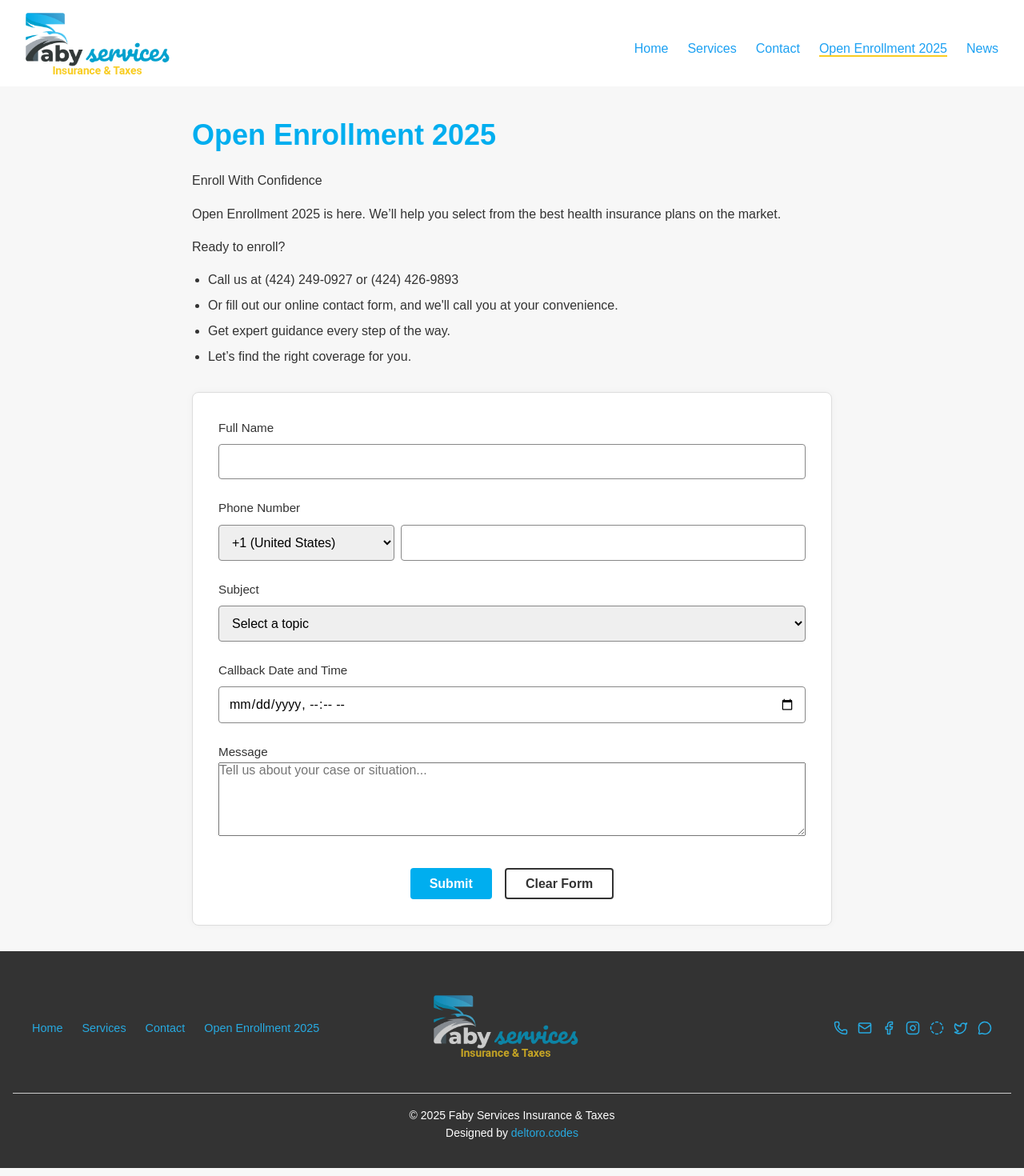
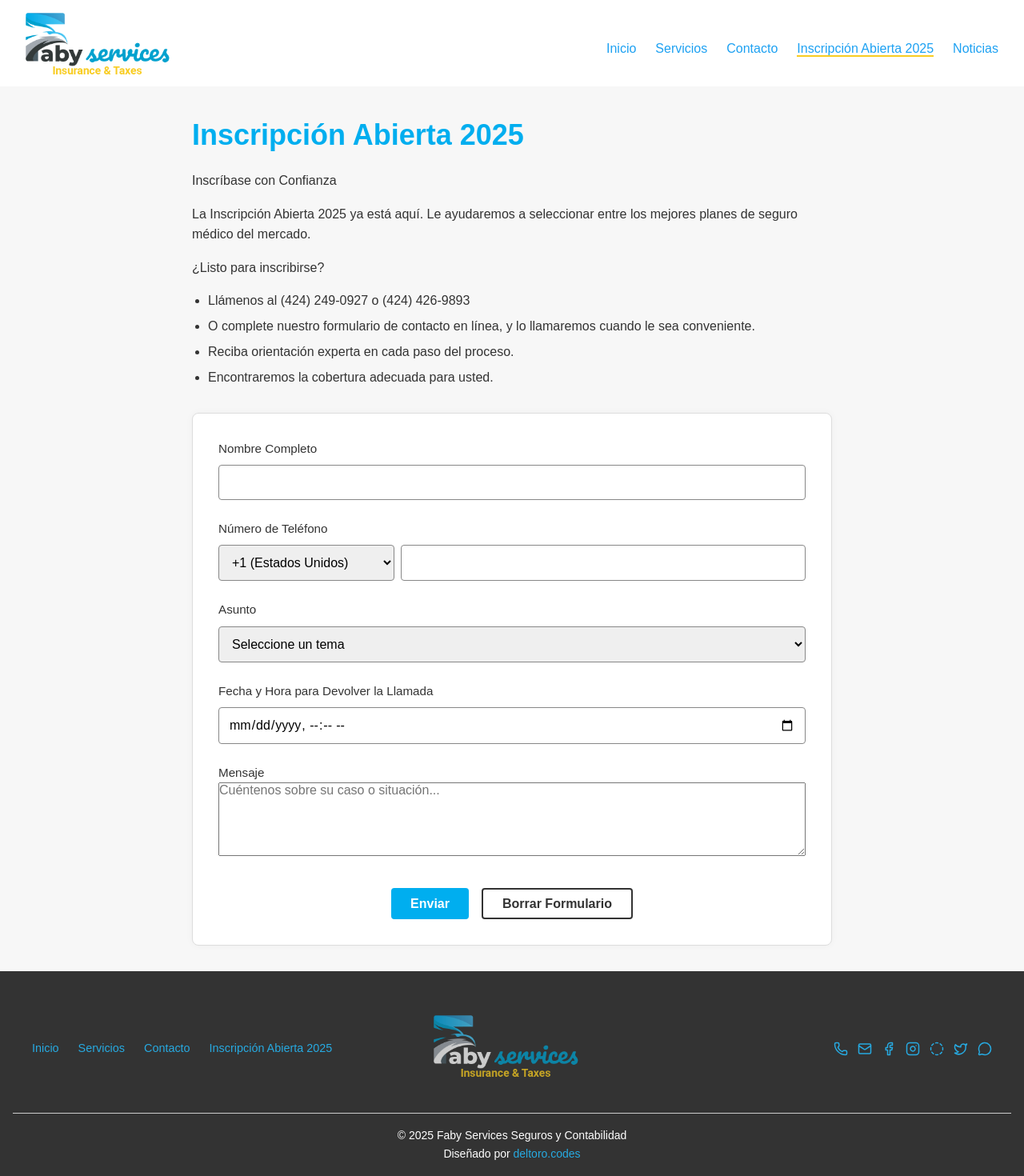
Before and after one commit to antonioedeltoro/faby-services, a React (Vite) app in the folder client/: page /open-enrollment in a window 1280 px wide. Shown: the top 1470 px of the page at 80% size. Built offline with nearby package versions, Linux system fonts and the light colour scheme; no server answers.

Commit message:
Translation

```diff
--- a/client/src/components/Footer.jsx
+++ b/client/src/components/Footer.jsx
@@ -26,11 +26,11 @@ export default function Footer() {
       <div className="footer__grid">
         {/* left */}
         <div className="footer__column footer__nav">
-          <NavLink to="/" onClick={scrollToTop}>Home</NavLink>
-          <NavLink to="/services" onClick={scrollToTop}>Services</NavLink>
-          <NavLink to="/contact" onClick={scrollToTop}>Contact</NavLink>
+          <NavLink to="/" onClick={scrollToTop}>Inicio</NavLink>
+          <NavLink to="/services" onClick={scrollToTop}>Servicios</NavLink>
+          <NavLink to="/contact" onClick={scrollToTop}>Contacto</NavLink>
           <NavLink to="/open-enrollment" onClick={scrollToTop}>
-            Open Enrollment {new Date().getFullYear()}
+            Inscripción Abierta {new Date().getFullYear()}
           </NavLink>
         </div>
 
@@ -39,7 +39,7 @@ export default function Footer() {
           <div className="admin-logo-link">
             <Link
               to={isAuthenticated ? "/admin/news" : "/admin/login"}
-              title="Admin access"
+              title="Acceso de administrador"
               onClick={scrollToTop}
             >
               <img src={logo} alt="Faby Services" className="footer-logo" />
@@ -50,11 +50,11 @@ export default function Footer() {
         {/* right */}
         <div className="footer__column">
           <div className="footer__social">
-            <a href="tel:+14242490927" aria-label="Call">
-              <Phone size={18} title="Call" />
+            <a href="tel:+14242490927" aria-label="Llamar">
+              <Phone size={18} title="Llamar" />
             </a>
-            <a href="mailto:fabymultiservicios@gmail.com" aria-label="Email">
-              <Mail size={18} title="Email" />
+            <a href="mailto:fabymultiservicios@gmail.com" aria-label="Correo electrónico">
+              <Mail size={18} title="Correo electrónico" />
             </a>
             <a href="https://www.facebook.com/fabyservicesCA" target="_blank" rel="noopener noreferrer" aria-label="Facebook">
               <Facebook size={18} />
@@ -79,9 +79,9 @@ export default function Footer() {
       <hr className="footer-divider" />
 
       <div className="footer__credits">
-        <p>© {new Date().getFullYear()} Faby Services Insurance & Taxes</p>
+        <p>© {new Date().getFullYear()} Faby Services Seguros y Contabilidad</p>
         <p>
-          Designed by{" "}
+          Diseñado por{" "}
           <a
             href="https://www.deltoro.codes"
             target="_blank"
--- a/client/src/components/Navbar.jsx
+++ b/client/src/components/Navbar.jsx
@@ -63,7 +63,7 @@ export default function Navbar() {
     <nav className={`navbar ${scrolled ? "scrolled" : ""} ${hidden ? "hidden" : ""}`}>
       <div className="navbar__logo">
         <Link to="/" onClick={closeMenu}>
-          <img src={logo} alt="Faby Services logo" className="logo-img" />
+          <img src={logo} alt="Logotipo de Faby Services" className="logo-img" />
         </Link>
       </div>
 
@@ -77,15 +77,15 @@ export default function Navbar() {
       </button>
 
       <ul ref={menuRef} className={`navbar__links ${isOpen ? "open" : ""}`}>
-        <li><NavLink to="/" end onClick={closeMenu}>Home</NavLink></li>
-        <li><NavLink to="/services" onClick={closeMenu}>Services</NavLink></li>
-        <li><NavLink to="/contact" onClick={closeMenu}>Contact</NavLink></li>
+        <li><NavLink to="/" end onClick={closeMenu}>Inicio</NavLink></li>
+        <li><NavLink to="/services" onClick={closeMenu}>Servicios</NavLink></li>
+        <li><NavLink to="/contact" onClick={closeMenu}>Contacto</NavLink></li>
         <li>
           <NavLink to="/open-enrollment" onClick={closeMenu}>
-            Open Enrollment {new Date().getFullYear()}
+            Inscripción Abierta {new Date().getFullYear()}
           </NavLink>
         </li>
-        <li><NavLink to="/news" onClick={closeMenu}>News</NavLink></li>
+        <li><NavLink to="/news" onClick={closeMenu}>Noticias</NavLink></li>
       </ul>
     </nav>
   );
--- a/client/src/pages/OpenEnrollment.jsx
+++ b/client/src/pages/OpenEnrollment.jsx
@@ -28,15 +28,15 @@ export default function OpenEnrollment() {
 
     const email = "fabymultiservicios@gmail.com";
     const mailSubject = encodeURIComponent(
-      `Open Enrollment Inquiry: ${subject}`
+      `Consulta de Inscripción Abierta: ${subject}`
     );
     const mailBody = encodeURIComponent(
-      `New Open Enrollment Submission:\n\n` +
-        `Name: ${name}\n` +
-        `Phone: ${countryCode} ${phone}\n` +
-        `Subject: ${subject}\n` +
-        `Call At: ${callAt}\n\n` +
-        `Message:\n${message}`
+      `Nueva solicitud de Inscripción Abierta:\n\n` +
+        `Nombre: ${name}\n` +
+        `Teléfono: ${countryCode} ${phone}\n` +
+        `Asunto: ${subject}\n` +
+        `Llamar el: ${callAt}\n\n` +
+        `Mensaje:\n${message}`
     );
 
     window.location.href = `mailto:${email}?subject=${mailSubject}&body=${mailBody}`;
@@ -49,33 +49,33 @@ export default function OpenEnrollment() {
   return (
     <div className="page-container open-enrollment-page">
       <Helmet>
-        <title>{`Open Enrollment ${currentYear} | Faby Services Insurance & Taxes`}</title>
+        <title>{`Inscripción Abierta ${currentYear} | Faby Services Seguros y Contabilidad`}</title>
       </Helmet>
 
       <section className="open-enrollment-section">
         <div className="enrollment-content">
-          <h1 className="heading-xl blue">{`Open Enrollment ${currentYear}`}</h1>
-          <p className="paragraph">Enroll With Confidence</p>
+          <h1 className="heading-xl blue">{`Inscripción Abierta ${currentYear}`}</h1>
+          <p className="paragraph">Inscríbase con Confianza</p>
           <p className="paragraph">
-            {`Open Enrollment ${currentYear} is here. We’ll help you select from the best health insurance plans on the market.`}
+            {`La Inscripción Abierta ${currentYear} ya está aquí. Le ayudaremos a seleccionar entre los mejores planes de seguro médico del mercado.`}
           </p>
-          <p className="paragraph">Ready to enroll?</p>
+          <p className="paragraph">¿Listo para inscribirse?</p>
 
           <ul className="enrollment-list">
-            <li>Call us at (424) 249-0927 or (424) 426-9893</li>
+            <li>Llámenos al (424) 249-0927 o (424) 426-9893</li>
             <li>
-              Or fill out our online contact form, and we'll call you at your
-              convenience.
+              O complete nuestro formulario de contacto en línea, y lo
+              llamaremos cuando le sea conveniente.
             </li>
-            <li>Get expert guidance every step of the way.</li>
-            <li>Let’s find the right coverage for you.</li>
+            <li>Reciba orientación experta en cada paso del proceso.</li>
+            <li>Encontraremos la cobertura adecuada para usted.</li>
           </ul>
 
           {/* ---------- Card wrapper ---------- */}
           <div className="card">
             <form className="enrollment-form" onSubmit={handleSubmit}>
               <label>
-                Full Name
+                Nombre Completo
                 <input
                   type="text"
                   name="name"
@@ -86,7 +86,7 @@ export default function OpenEnrollment() {
               </label>
 
               <label>
-                Phone Number
+                Número de Teléfono
                 <div className="phone-field">
                   <select
                     name="countryCode"
@@ -101,15 +101,15 @@ export default function OpenEnrollment() {
                     <option value="+53">+53 (Cuba)</option>
                     <option value="+593">+593 (Ecuador)</option>
                     <option value="+503">+503 (El Salvador)</option>
-                    <option value="+34">+34 (Spain)</option>
+                    <option value="+34">+34 (España)</option>
                     <option value="+502">+502 (Guatemala)</option>
                     <option value="+504">+504 (Honduras)</option>
-                    <option value="+52">+52 (Mexico)</option>
+                    <option value="+52">+52 (México)</option>
                     <option value="+505">+505 (Nicaragua)</option>
-                    <option value="+507">+507 (Panama)</option>
+                    <option value="+507">+507 (Panamá)</option>
                     <option value="+595">+595 (Paraguay)</option>
-                    <option value="+51">+51 (Peru)</option>
-                    <option value="+1">+1 (United States)</option>
+                    <option value="+51">+51 (Perú)</option>
+                    <option value="+1">+1 (Estados Unidos)</option>
                     <option value="+598">+598 (Uruguay)</option>
                     <option value="+58">+58 (Venezuela)</option>
                   </select>
@@ -124,19 +124,19 @@ export default function OpenEnrollment() {
               </label>
 
               <label>
-                Subject
+                Asunto
                 <select
                   name="subject"
                   value={formData.subject}
                   onChange={handleChange}
                   required
                 >
-                  <option value="">Select a topic</option>
-                  <option value="Bookkeeping">Bookkeeping</option>
-                  <option value="Training Courses">Training Courses</option>
-                  <option value="Taxes">Taxes</option>
+                  <option value="">Seleccione un tema</option>
+                  <option value="Bookkeeping">Contabilidad</option>
+                  <option value="Training Courses">Cursos de Capacitación</option>
+                  <option value="Taxes">Impuestos</option>
                   <option value="Business Consulting Services">
-                    Business Consulting Services
+                    Servicios de Consultoría Empresarial
                   </option>
                   <option value="Covered California">Covered California</option>
                   <option value="Medicare">Medicare</option>
@@ -144,7 +144,7 @@ export default function OpenEnrollment() {
               </label>
 
               <label>
-                Callback Date and Time
+                Fecha y Hora para Devolver la Llamada
                 <input
                   type="datetime-local"
                   name="callAt"
@@ -154,26 +154,26 @@ export default function OpenEnrollment() {
               </label>
 
               <label>
-                Message
+                Mensaje
                 <textarea
                   name="message"
                   value={formData.message}
                   onChange={handleChange}
                   rows={5}
-                  placeholder="Tell us about your case or situation..."
+                  placeholder="Cuéntenos sobre su caso o situación..."
                 />
               </label>
 
               <div className="enrollment-buttons">
                 <button type="submit" className="button">
-                  Submit
+                  Enviar
                 </button>
                 <button
                   type="button"
                   className="button button--outline"
                   onClick={handleReset}
                 >
-                  Clear Form
+                  Borrar Formulario
                 </button>
               </div>
             </form>
--- a/client/src/pages/Services.jsx
+++ b/client/src/pages/Services.jsx
@@ -5,43 +5,43 @@ export default function Services() {
   return (
     <div className="page-container services-page">
       <Helmet>
-        <title>Services | Faby Services Insurance & Taxes</title>
+        <title>Servicios | Faby Services Seguros y Contabilidad</title>
       </Helmet>
 
       <section className="services-section">
         <div className="section-content">
-          <h1 className="heading-xl blue">Explore Our Services</h1>
+          <h1 className="heading-xl blue">Explore Nuestros Servicios</h1>
 
           <div className="service-block">
-            <h2 className="subheading">Health Insurance</h2>
+            <h2 className="subheading">Seguro Médico</h2>
             <p className="paragraph">
-              Protect yourself and your loved ones. We offer a full range of coverage options through Covered California and other trusted providers.
+              Proteja a usted y a sus seres queridos. Ofrecemos una gama completa de opciones de cobertura a través de Covered California y otros proveedores confiables.
             </p>
           </div>
 
           <div className="service-block">
-            <h2 className="subheading">Tax Services</h2>
+            <h2 className="subheading">Servicios de Impuestos</h2>
             <p className="paragraph">
-              Whether you're filing personal or corporate taxes, our experienced advisors ensure accurate, compliant, and timely filings.
+              Ya sea que presente impuestos personales o corporativos, nuestros asesores experimentados garantizan presentaciones precisas, cumplidas y a tiempo.
             </p>
           </div>
 
           <div className="service-block">
-            <h2 className="subheading">Bookkeeping</h2>
+            <h2 className="subheading">Contabilidad</h2>
             <p className="paragraph">
-              Let us handle the books, payroll, accounts receivable/payable, and tax records—so you can focus on running your business.
+              Permítanos encargarnos de la contabilidad, nómina, cuentas por cobrar/pagar y registros fiscales—para que usted pueda concentrarse en administrar su negocio.
             </p>
           </div>
 
           <div className="service-block">
-            <h2 className="subheading">Training Courses</h2>
+            <h2 className="subheading">Cursos de Capacitación</h2>
             <p className="paragraph">
-              Stay up to date with the latest in federal and tax law. No prior experience needed—just the desire to learn and grow.
+              Manténgase actualizado con lo más reciente en leyes federales y fiscales. No se requiere experiencia previa—solo el deseo de aprender y crecer.
             </p>
           </div>
 
           <p className="paragraph cta">
-            For expert help and real business results—let’s get started.
+            Para obtener ayuda experta y resultados reales para su negocio—comencemos hoy.
           </p>
         </div>
       </section>
```
Also changed, not shown: client/src/pages/Contact.jsx (+7 -7 lines), client/src/pages/Home.jsx (+36 -37 lines), client/src/pages/News/NewsDetail.jsx (+4 -4 lines), client/src/pages/News/NewsList.jsx (+5 -5 lines).
